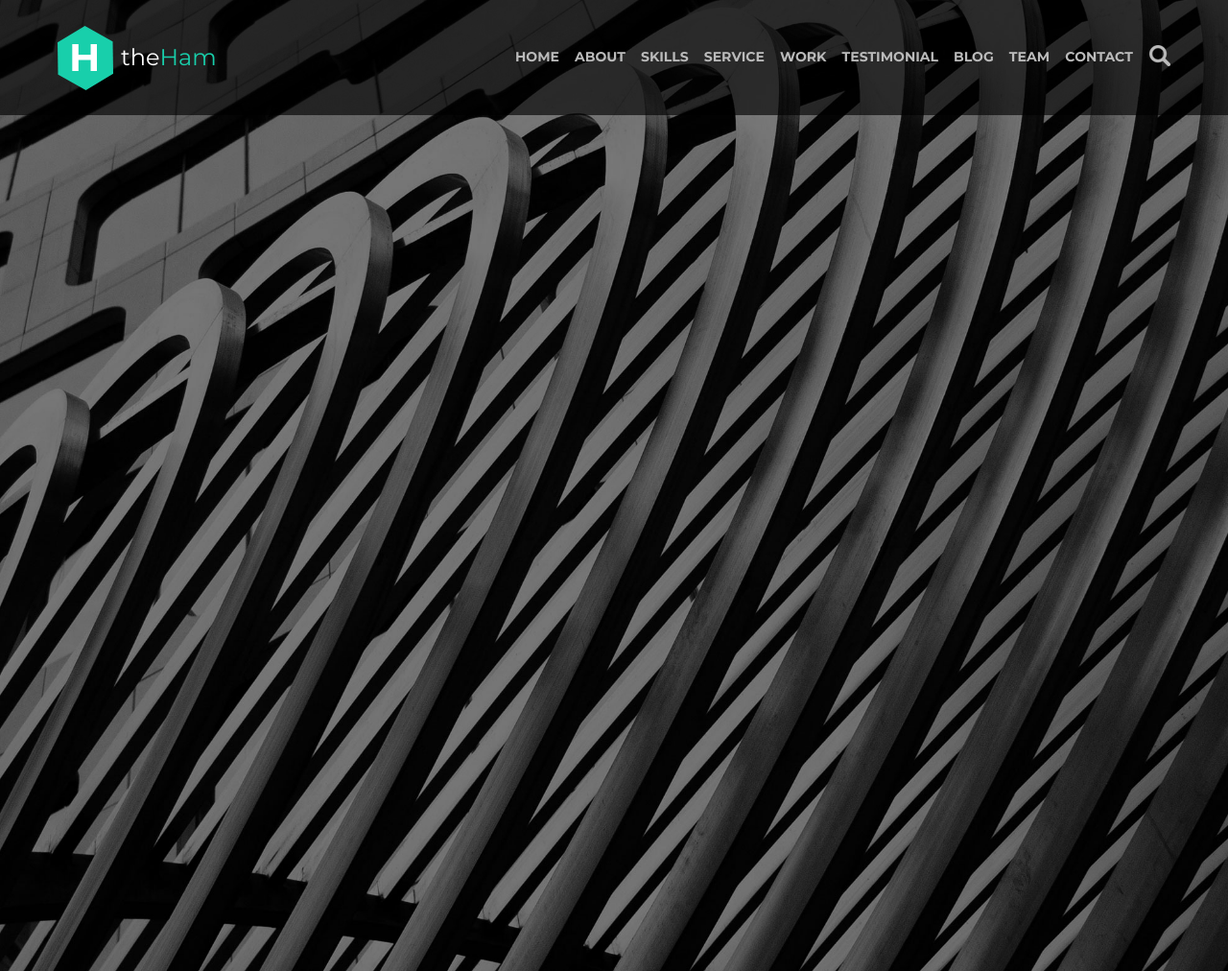
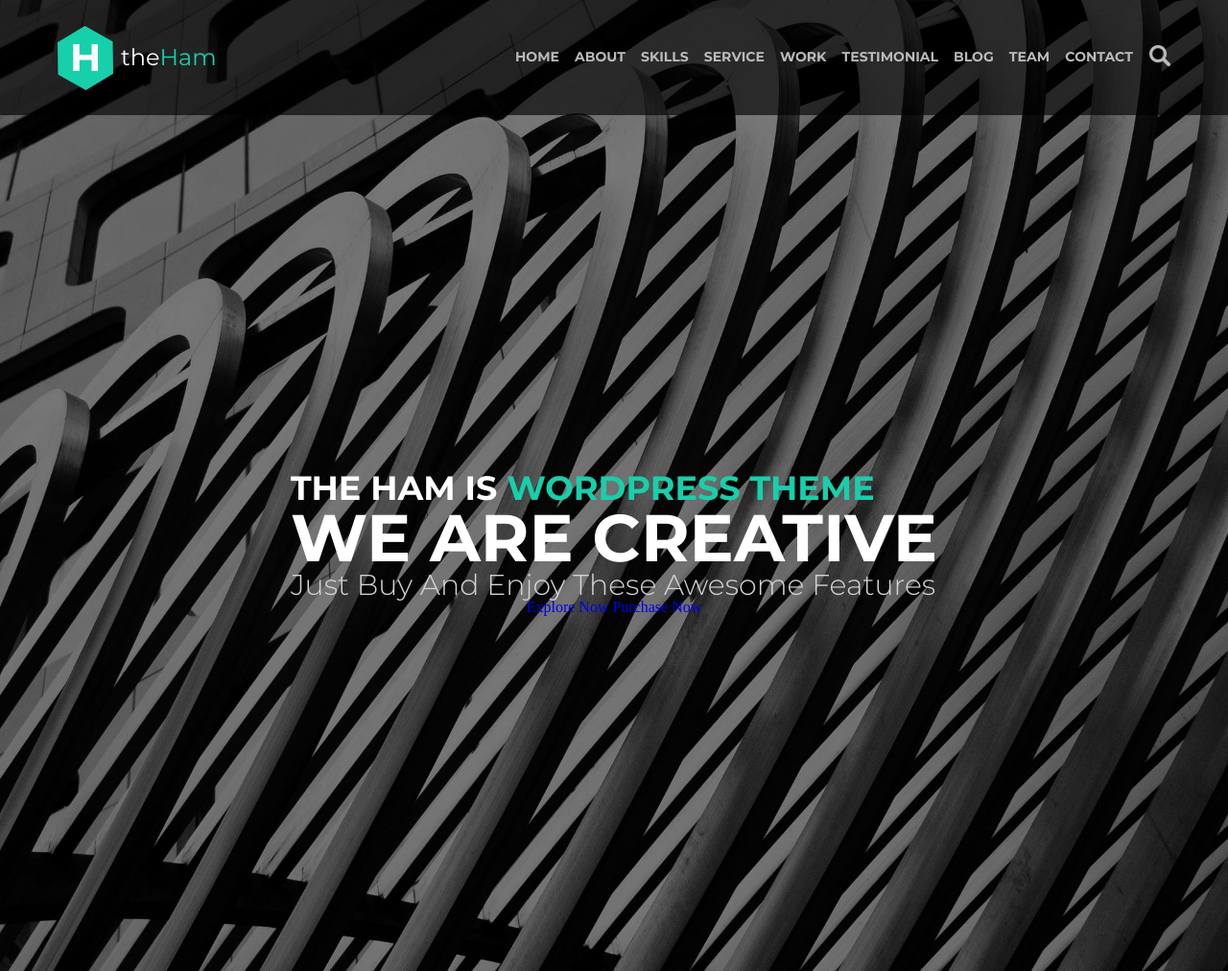
Before and after one commit to Sava4/Step-Project-Ham.github.io, a plain HTML site: page index.html in a window 1280 px wide. Shown: the whole page at 96% size. Drawn offline with Linux system fonts and the light colour scheme.

Commit message:
hero section in progress

```diff
--- a/css/style.css
+++ b/css/style.css
@@ -19,10 +19,15 @@
     background-image: url(../img/sections-background/section-1\(header\).jpg);
     background-size: cover;
     height: 1012px;
+    display: flex;
+    flex-direction: column;
+    justify-content: center;
+    align-items: center;
 }
 
-.content-container {
-    width: 1160px;
+.content-container {width: 1160px;}
+
+.header-fl {
     display: flex;
     justify-content: space-between;
     height: 100%;
@@ -57,7 +62,7 @@
     font-weight: 700;
     font-size: 40px;
     position: absolute;
-    left: 12px;
+    left: 13px;
 }
 
 .logo-text {
@@ -67,8 +72,9 @@
     font-weight: 400;
 }
 
-.accent {
-    color: #18cfab;
+.accent {color: #18cfab;}
+
+.logo-ac {
     font-size: 24px;
     font-family: 'Montserrat', sans-serif;
     font-weight: 400;
@@ -108,12 +114,34 @@
     transition: border-bottom 0.2s;
 }
 
-.header-menu a:hover:not(.search) {
-    border-bottom: 2px solid #18cfab;
+.header-menu a:hover:not(.search) {border-bottom: 2px solid #18cfab;}
+
+.header-menu a:hover > li {color: #18cfab;}
+
+.search {margin-left: 17px;}
+
+.hero {
+    display: flex;
+    flex-direction: column;
+    justify-content: space-between;
+    align-items: center;
+    margin-top: 120px;
 }
 
-.header-menu a:hover > li {
-    color: #18cfab;
+.hero-text {
+    color: #fff;
+    font-family: 'Montserrat', sans-serif;
+    font-weight: 700;
+    text-transform: uppercase;
 }
 
-.search {margin-left: 17px;}
+.hero-slogan {font-size: 35px;}
+
+.hero-par {font-size: 69px;}
+
+.buy {
+    color: rgba(212, 212, 212, 255);
+    font-weight: 300;
+    text-transform: capitalize;
+    font-size: 30px;
+}
--- a/index.html
+++ b/index.html
@@ -12,10 +12,10 @@
   <body>
     <div class="background-first">
       <header class="header-container">
-        <div class="content-container">
+        <div class="content-container header-fl">
           <a href="#" class="logo">
             <img src="img/Polygon 1@1X.png" alt="The Ham Logo" class="logo-img">
-            <p class="logo-text">the<span class="accent">Ham</span></p>
+            <p class="logo-text">the<span class="accent logo-ac">Ham</span></p>
           </a>
           <nav class="header-menu">
             <ul>
@@ -47,10 +47,23 @@
                 <li>Contact</li>
               </a>
             </ul>
-            <a href="#" class="search"><img src="./img/Search icon@1X.png" alt="Search icon"></a>
+            <a href="#" class="search"><img src="./img/Search icon@1X.png" alt="Search Spyglass icon"></a>
           </nav>
         </div>
       </header>
+
+      <section class="hero content-container">
+        <div class="hero-text">
+          <h1 class="hero-slogan">The Ham is <span class="accent">Wordpress theme</span></h1>
+          <p class="hero-par">we are creative</p>
+          <h2 class="buy">Just Buy And Enjoy These Awesome Features</h2>
+        </div>
+        <div class="cta-buttons">
+          <a href="#" class="link cta">Explore Now</a>
+          <a href="#" class="link cta">Purchase Now</a>
+        </div>
+      </section>
+
     </div>
 
 
```
